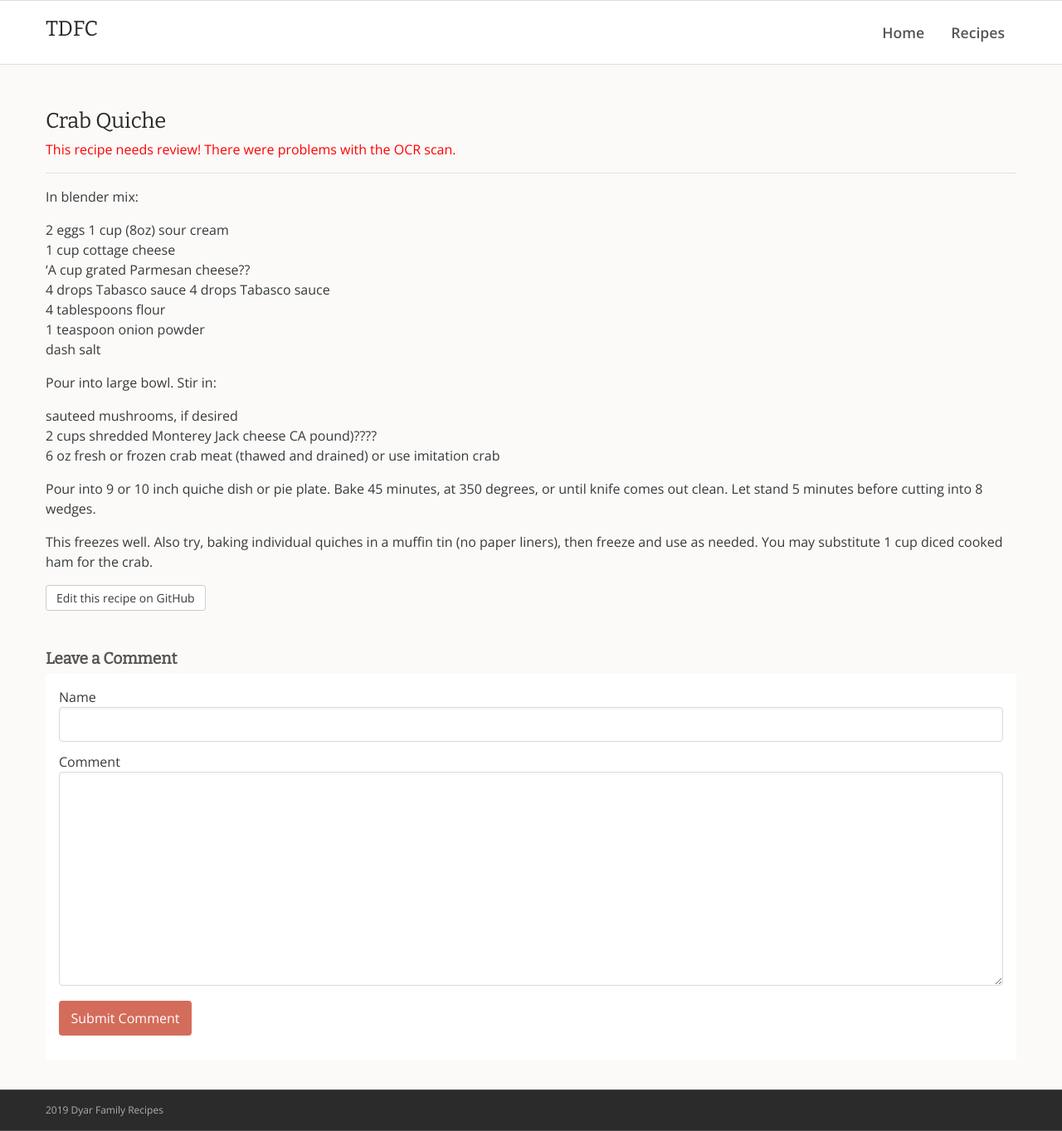
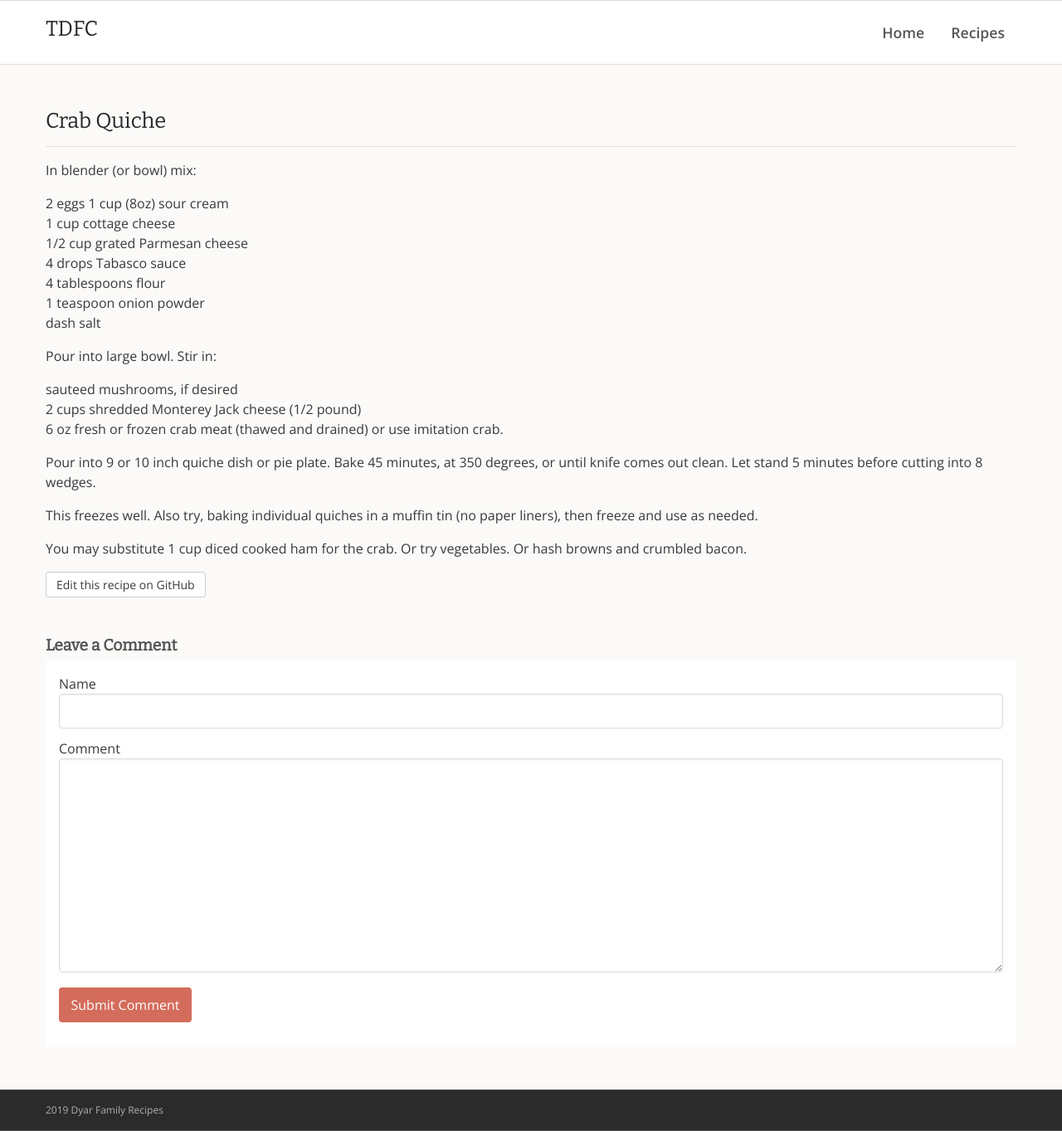
Before and after one commit to rdyar/tdfc, a Jekyll site: the page built from _main-courses/crab-quiche.md, in a window 1280 px wide and 1363 px high. Shown: the whole window at 83% size. Built offline with Jekyll 4.4.1, drawn with Linux system fonts in a browser that asks for light colours.

Commit message:
Update crab-quiche.md

```diff
--- a/_main-courses/crab-quiche.md
+++ b/_main-courses/crab-quiche.md
@@ -1,26 +1,28 @@
 ---
-s: r
 ---
 
-In blender mix:
+In blender (or bowl) mix:
 
-2 eggs 1 cup (8oz) sour cream
+2 eggs
+1 cup (8oz) sour cream
 1 cup cottage cheese
-'A cup grated Parmesan cheese??
-4 drops Tabasco sauce 4 drops Tabasco sauce
+1/2 cup grated Parmesan cheese
+4 drops Tabasco sauce
 4 tablespoons flour
 1 teaspoon onion powder
 dash salt
 
-
-Pour into large bowl. Stir in:
+Pour into large bowl.
+Stir in:
 
 sauteed mushrooms, if desired
-2 cups shredded Monterey Jack cheese CA pound)????
-6 oz fresh or frozen crab meat (thawed and drained) or use imitation crab
+2 cups shredded Monterey Jack cheese (1/2 pound)
+6 oz fresh or frozen crab meat (thawed and drained) or use imitation crab.
 
 Pour into 9 or 10 inch quiche dish or pie plate. Bake 45 minutes, at 350 degrees, or until knife
 comes out clean. Let stand 5 minutes before cutting into 8 wedges.
 
 This freezes well. Also try, baking individual quiches in a muffin tin (no paper liners), then freeze
-and use as needed. You may substitute 1 cup diced cooked ham for the crab.
+and use as needed.
+
+You may substitute 1 cup diced cooked ham for the crab.  Or try vegetables.  Or hash browns and crumbled bacon.
```
